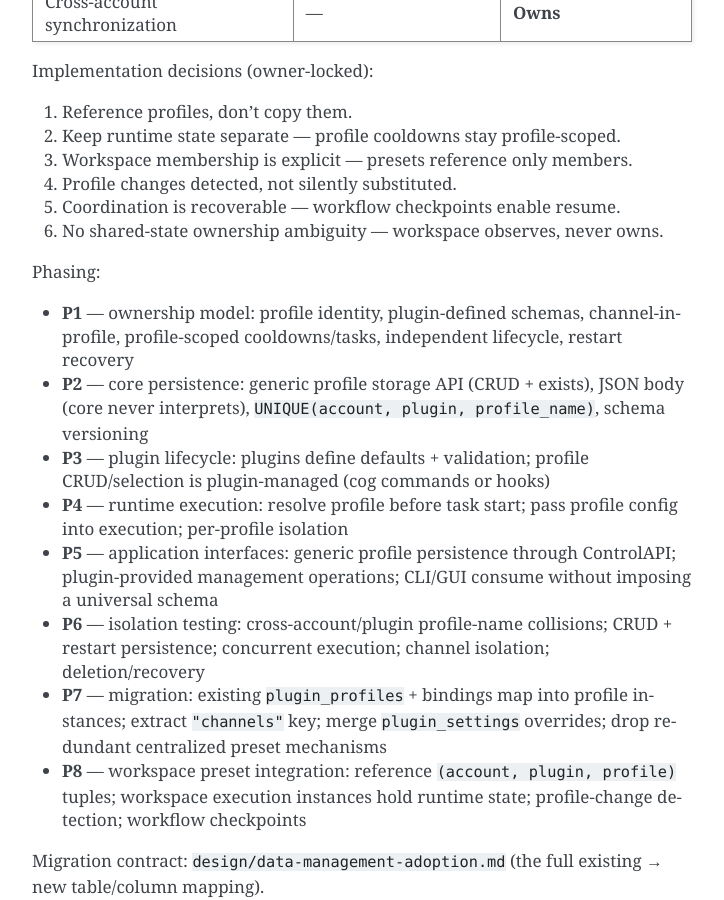
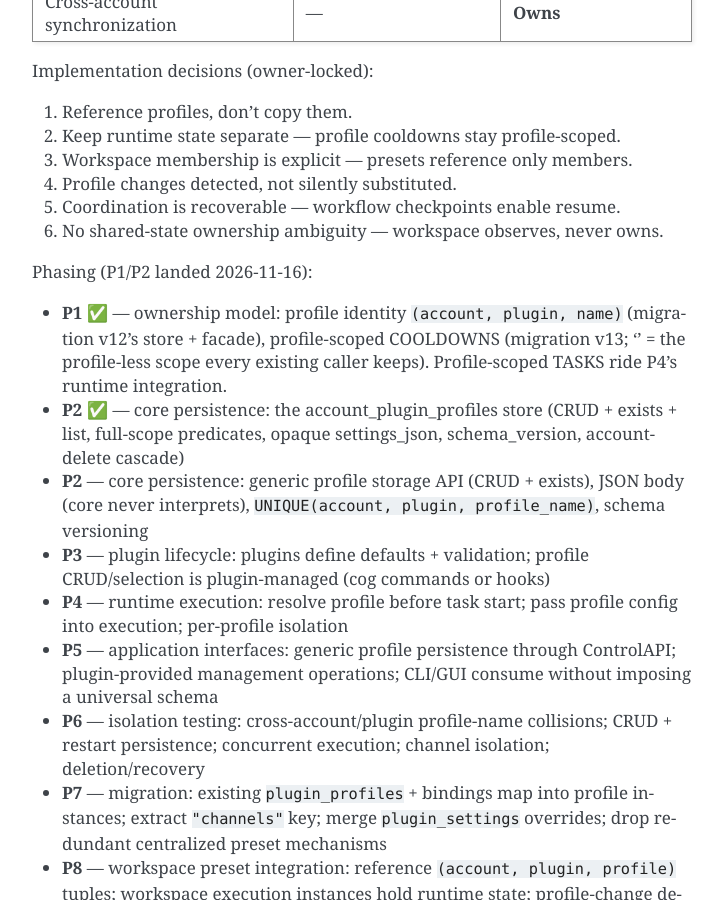
Before and after one commit to libosterelezent/LibzentSuite, a Sphinx documentation site: the page built from docs/roadmap.md, in a window 1280 px wide and 900 px high, scrolled down 2768 px. Shown: the whole window, without its empty margins (388-1112 px from the left). Built offline with Sphinx 7.4.7, drawn with Linux system fonts in a browser that asks for light colours.

Commit message:
docs(roadmap): P1/P2 of the two-level model marked landed — v12 profile store + v13 profile-scoped cooldowns

```diff
--- a/docs/roadmap.md
+++ b/docs/roadmap.md
@@ -115,11 +115,15 @@ Implementation decisions (owner-locked):
 5. Coordination is recoverable — workflow checkpoints enable resume.
 6. No shared-state ownership ambiguity — workspace observes, never owns.
 
-Phasing:
+Phasing (P1/P2 landed 2026-11-16):
 
-- **P1** — ownership model: profile identity, plugin-defined schemas,
-  channel-in-profile, profile-scoped cooldowns/tasks, independent
-  lifecycle, restart recovery
+- **P1** ✅ — ownership model: profile identity `(account, plugin,
+  name)` (migration v12's store + facade), profile-scoped COOLDOWNS
+  (migration v13; '' = the profile-less scope every existing caller
+  keeps). Profile-scoped TASKS ride P4's runtime integration.
+- **P2** ✅ — core persistence: the account_plugin_profiles store
+  (CRUD + exists + list, full-scope predicates, opaque settings_json,
+  schema_version, account-delete cascade)
 - **P2** — core persistence: generic profile storage API (CRUD +
   exists), JSON body (core never interprets), `UNIQUE(account, plugin,
   profile_name)`, schema versioning
```
